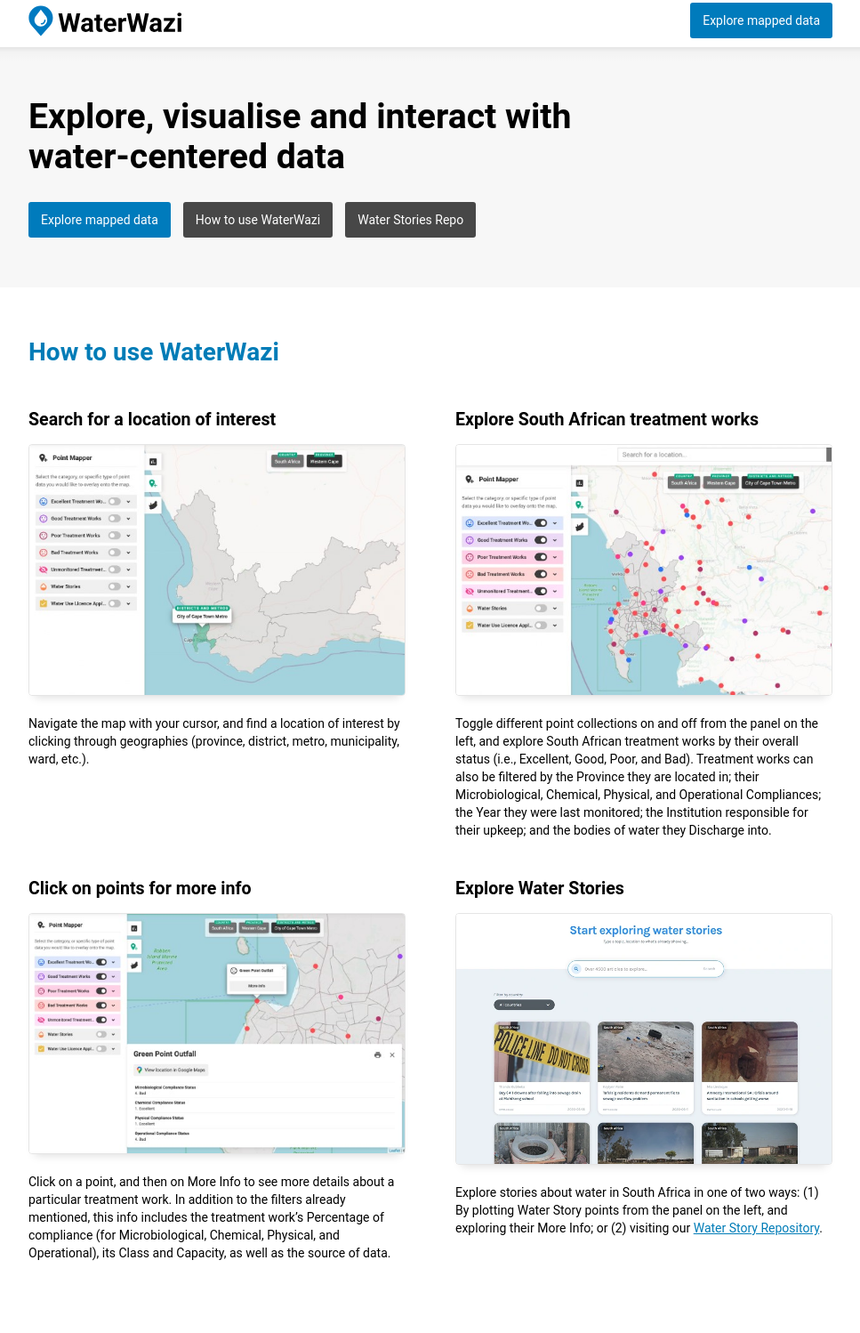
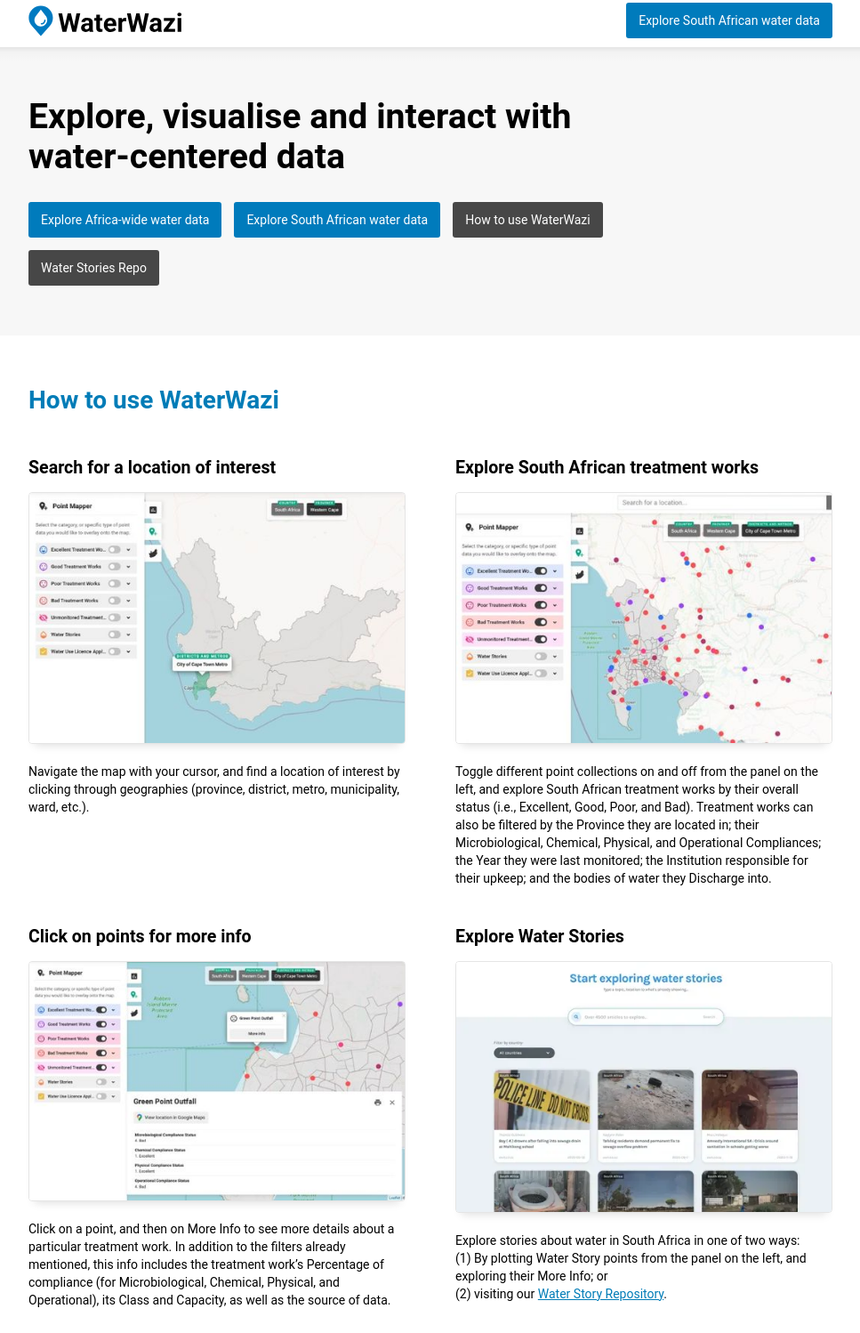
Before and after one commit to OpenUpSA/water-wazi-landing-site, a website: page src/index.html in a window 1280 px wide. Shown: the part 7-1505 px from the top of the page at 89% size, without its empty margins (156-1123 px from the left). Drawn offline with nearby package versions, Linux system fonts and the light colour scheme; a script that the page names is missing.

Commit message:
Add favicon, fix links

```diff
--- a/src/css/waterwazi.webflow.css
+++ b/src/css/waterwazi.webflow.css
@@ -174,7 +174,7 @@
 }
 
 .grid.is--hero1 {
-  width: 70%;
+  width: 80%;
 }
 
 .grid.is--demo {
--- a/src/index.html
+++ b/src/index.html
@@ -1,15 +1,15 @@
 <!DOCTYPE html><!--  This site was created in Webflow. https://www.webflow.com  -->
-<!--  Last Published: Wed Aug 10 2022 10:54:03 GMT+0000 (Coordinated Universal Time)  -->
+<!--  Last Published: Mon Aug 22 2022 13:39:30 GMT+0000 (Coordinated Universal Time)  -->
 <html data-wf-page="62f36d0ac9d64b0059d9fca9" data-wf-site="62f36d0ac9d64b054ad9fca8">
 <head>
   <meta charset="utf-8">
   <title>WaterWazi | Explore, visualise and interact with water-centered data</title>
-  <meta content="WaterWazi has thousands of data points mapped to various levels of geography in South Africa. Search for a location to view all available water data relating to it." name="description">
+  <meta content="WaterWazi has thousands of data points mapped to various levels of geography in Africa. Search for a location to view all available water data relating to it." name="description">
   <meta content="WaterWazi | Explore, visualise and interact with water-centered data" property="og:title">
-  <meta content="WaterWazi has thousands of data points mapped to various levels of geography in South Africa. Search for a location to view all available water data relating to it." property="og:description">
+  <meta content="WaterWazi has thousands of data points mapped to various levels of geography in Africa. Search for a location to view all available water data relating to it." property="og:description">
   <meta content="https://uploads-ssl.webflow.com/62f36d0ac9d64b054ad9fca8/62f38c4d7d5e7faf6190c93f_Group%2093.webp" property="og:image">
   <meta content="WaterWazi | Explore, visualise and interact with water-centered data" property="twitter:title">
-  <meta content="WaterWazi has thousands of data points mapped to various levels of geography in South Africa. Search for a location to view all available water data relating to it." property="twitter:description">
+  <meta content="WaterWazi has thousands of data points mapped to various levels of geography in Africa. Search for a location to view all available water data relating to it." property="twitter:description">
   <meta content="https://uploads-ssl.webflow.com/62f36d0ac9d64b054ad9fca8/62f38c4d7d5e7faf6190c93f_Group%2093.webp" property="twitter:image">
   <meta property="og:type" content="website">
   <meta content="summary_large_image" name="twitter:card">
@@ -37,7 +37,7 @@
     <div class="container is--nav w-container">
       <a href="#" class="brand w-nav-brand"><img src="images/water-wazi.svg" loading="lazy" alt="" class="nav-logo"></a>
       <nav role="navigation" class="nav-menu w-nav-menu">
-        <a href="https://water-wazi-za.openup.org.za/" target="_blank" class="button w-button">Explore mapped data</a>
+        <a href="https://water-wazi-za.openup.org.za/" target="_blank" class="button w-button">Explore South African water data</a>
       </nav>
       <div class="w-nav-button">
         <div class="w-icon-nav-menu"></div>
@@ -50,9 +50,10 @@
       <div class="grid is--hero1">
         <h1 class="is--hero-title">Explore, visualise and interact with water-centered data</h1>
         <div class="wrapper is--hero-buttons">
-          <a href="https://water-wazi-za.openup.org.za/" target="_blank" class="button is--hero1 w-button">Explore mapped data</a>
+          <a href="https://geo.water-wazi.openup.org.za/#geo:Africa" target="_blank" class="button is--hero1 w-button">Explore Africa-wide water data</a>
+          <a href="https://water-wazi-za.openup.org.za/" target="_blank" class="button is--hero1 w-button">Explore South African water data</a>
           <a href="#how-to" class="button is--hero2 w-button">How to use WaterWazi</a>
-          <a href="https://glittering-chimera-96e720.netlify.app/" target="_blank" class="button is--hero3 w-button">Water Stories Repo</a>
+          <a href="https://ccij-water-search.openup.org.za/" target="_blank" class="button is--hero3 w-button">Water Stories Repo</a>
         </div>
       </div>
       <div class="grid is--hero1"></div>
@@ -64,20 +65,20 @@
         <h2 class="is--section-title">How to use WaterWazi</h2>
       </div>
       <div class="grid is--demo">
-        <h3 class="is--demo-title">Search for a location of interest</h3><img src="images/Screenshot-2022-08-10-105706.jpg" loading="lazy" srcset="images/Screenshot-2022-08-10-105706.jpg 500w, images/Screenshot-2022-08-10-105706.jpg 600w" sizes="(max-width: 479px) 88vw, (max-width: 767px) 93vw, (max-width: 991px) 43vw, 424px" alt="" class="is--demo-image">
+        <h3 class="is--demo-title">Search for a location of interest</h3><img src="images/Screenshot-2022-08-10-105706.jpg" loading="lazy" srcset="images/Screenshot-2022-08-10-105706-p-500.jpg 500w, images/Screenshot-2022-08-10-105706.jpg 600w" sizes="(max-width: 479px) 88vw, (max-width: 767px) 93vw, (max-width: 991px) 43vw, 424px" alt="" class="is--demo-image">
         <p class="is--demo-text">Navigate the map with your cursor, and find a location of interest by clicking through geographies (province, district, metro, municipality, ward, etc.).</p>
       </div>
       <div class="grid is--demo">
-        <h3 class="is--demo-title">Explore South African treatment works</h3><img src="images/Screenshot-2022-08-10-110131.jpg" loading="lazy" srcset="images/Screenshot-2022-08-10-110131.jpg 500w, images/Screenshot-2022-08-10-110131.jpg 599w" sizes="(max-width: 479px) 88vw, (max-width: 767px) 93vw, (max-width: 991px) 43vw, 424px" alt="" class="is--demo-image">
+        <h3 class="is--demo-title">Explore South African treatment works</h3><img src="images/Screenshot-2022-08-10-110131.jpg" loading="lazy" srcset="images/Screenshot-2022-08-10-110131-p-500.jpg 500w, images/Screenshot-2022-08-10-110131.jpg 599w" sizes="(max-width: 479px) 88vw, (max-width: 767px) 93vw, (max-width: 991px) 43vw, 424px" alt="" class="is--demo-image">
         <p class="is--demo-text">Toggle different point collections on and off from the panel on the left, and explore South African treatment works by their overall status (i.e., Excellent, Good, Poor, and Bad). Treatment works can also be filtered by the Province they are located in; their Microbiological, Chemical, Physical, and Operational Compliances; the Year they were last monitored; the Institution responsible for their upkeep; and the bodies of water they Discharge into.</p>
       </div>
       <div class="grid is--demo">
-        <h3 class="is--demo-title">Click on points for more info</h3><img src="images/Screenshot-2022-08-10-111934.jpg" loading="lazy" srcset="images/Screenshot-2022-08-10-111934.jpg 500w, images/Screenshot-2022-08-10-111934.jpg 600w" sizes="(max-width: 479px) 88vw, (max-width: 767px) 93vw, (max-width: 991px) 43vw, 424px" alt="" class="is--demo-image">
+        <h3 class="is--demo-title">Click on points for more info</h3><img src="images/Screenshot-2022-08-10-111934.jpg" loading="lazy" srcset="images/Screenshot-2022-08-10-111934-p-500.jpg 500w, images/Screenshot-2022-08-10-111934.jpg 600w" sizes="(max-width: 479px) 88vw, (max-width: 767px) 93vw, (max-width: 991px) 43vw, 424px" alt="" class="is--demo-image">
         <p class="is--demo-text">Click on a point, and then on More Info to see more details about a particular treatment work. In addition to the filters already mentioned, this info includes the treatment work’s Percentage of compliance (for Microbiological, Chemical, Physical, and Operational), its Class and Capacity, as well as the source of data.</p>
       </div>
       <div class="grid is--demo">
-        <h3 class="is--demo-title">Explore Water Stories</h3><img src="images/osisa-waterworld-thumb.webp" loading="lazy" srcset="images/osisa-waterworld-thumb.webp 500w" sizes="(max-width: 479px) 88vw, (max-width: 767px) 93vw, (max-width: 991px) 43vw, 424px" alt="" class="is--demo-image">
-        <p class="is--demo-text">Explore stories about water in South Africa in one of two ways: (1) By plotting Water Story points from the panel on the left, and exploring their More Info; or (2) visiting our <a href="https://glittering-chimera-96e720.netlify.app/" target="_blank">Water Story Repository</a>.<br></p>
+        <h3 class="is--demo-title">Explore Water Stories</h3><img src="images/osisa-waterworld-thumb.webp" loading="lazy" srcset="images/osisa-waterworld-thumb-p-500.webp 500w, images/osisa-waterworld-thumb-p-800.webp 800w, images/osisa-waterworld-thumb.webp 800w" sizes="(max-width: 479px) 88vw, (max-width: 767px) 93vw, (max-width: 991px) 43vw, 424px" alt="" class="is--demo-image">
+        <p class="is--demo-text">Explore stories about water in South Africa in one of two ways: <br>(1) By plotting Water Story points from the panel on the left, and exploring their More Info; or <br>(2) visiting our <a href="https://ccij-water-search.openup.org.za/" target="_blank">Water Story Repository</a>.<br></p>
       </div>
       <div class="grid"></div>
     </div>
@@ -88,7 +89,7 @@
         <h2 class="is--section-title">Our partners</h2>
       </div>
       <div class="grid is--partner">
-        <a href="https://ccij.io/" target="_blank" class="partner-link w-inline-block"><img src="images/ccij-logo-black-p-500.6c7670d8.png" loading="lazy" alt="" class="is--partner-logo"></a>
+        <a href="https://ccij.io/" target="_blank" class="partner-link w-inline-block"><img src="images/ccij-logo-black-p-500.6c7670d8.png" loading="lazy" srcset="images/ccij-logo-black-p-500.6c7670d8-p-500.png 500w, images/ccij-logo-black-p-500.6c7670d8.png 500w" sizes="100vw" alt="" class="is--partner-logo"></a>
       </div>
       <div class="grid is--partner">
         <a href="http://openup.org.za" target="_blank" class="partner-link w-inline-block"><img src="images/openup-logo.svg" loading="lazy" alt="OpenUp logo" class="is--partner-logo"></a>
```
Also changed, not shown: src/images/ccij-logo-black-p-500.6c7670d8-p-500.png (added), src/images/osisa-waterworld-thumb-p-800.webp (added).
